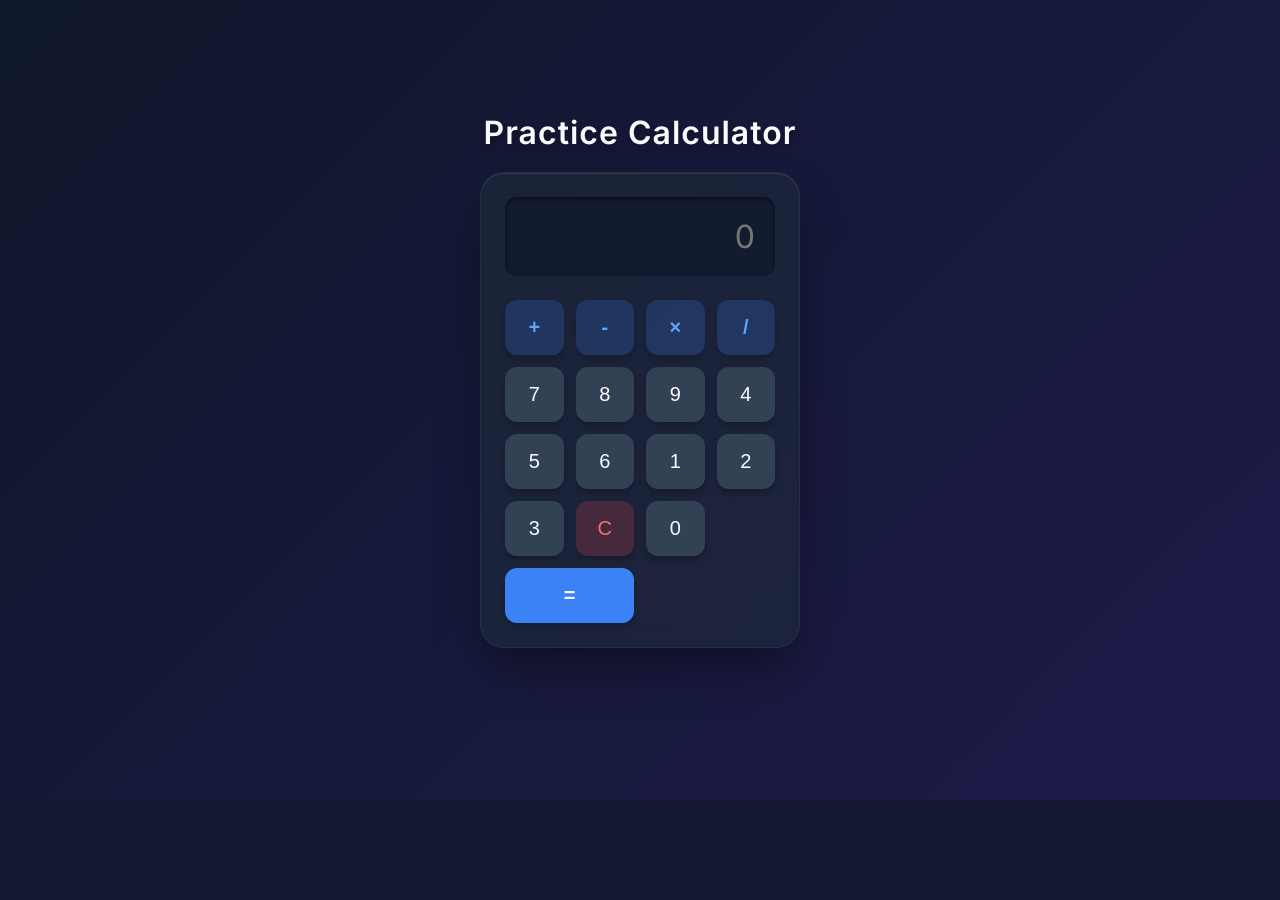
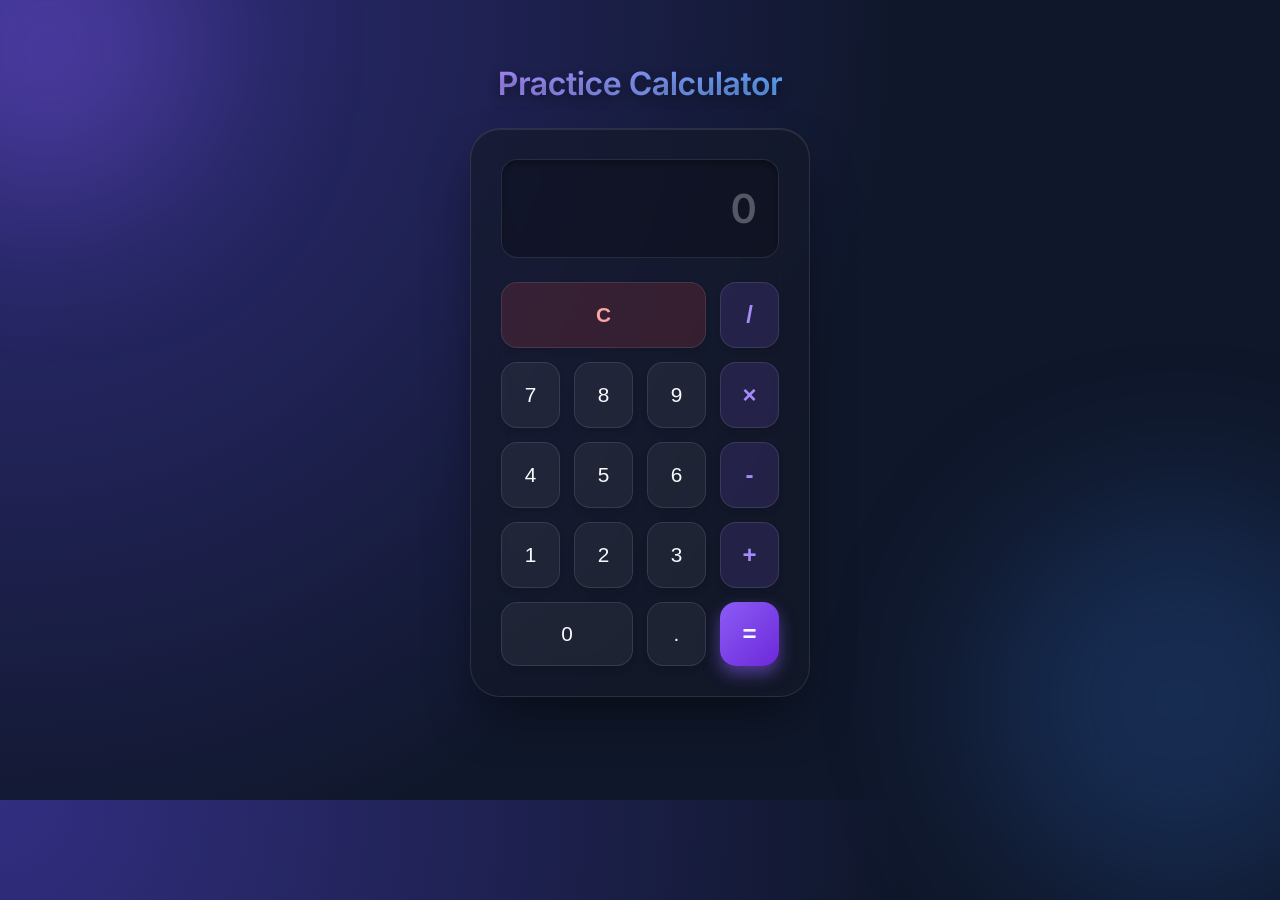
Before and after one commit to Nithin720-blip/calculator_app, a Flask app: page / in a window 1280 px wide; the page is wider, and only the part inside the window is pictured. Before the commit the page ends 800 px from the top of that part, so only its background shows below. Run offline with Flask 3, Linux system fonts and the light colour scheme.

Commit message:
second commit

```diff
--- a/static/style.css
+++ b/static/style.css
@@ -1,13 +1,15 @@
 :root {
     --bg-color: #0f172a;
-    --calc-bg: rgba(30, 41, 59, 0.7);
-    --btn-bg: #334155;
-    --btn-hover: #475569;
+    --calc-bg: rgba(20, 25, 40, 0.65);
+    --btn-bg: rgba(255, 255, 255, 0.05);
+    --btn-hover: rgba(255, 255, 255, 0.15);
     --text-primary: #f8fafc;
     --text-secondary: #94a3b8;
-    --accent: #3b82f6;
-    --accent-hover: #2563eb;
+    --accent: #8b5cf6;
+    --accent-hover: #7c3aed;
+    --accent-glow: rgba(139, 92, 246, 0.5);
     --danger: #ef4444;
+    --glass-border: rgba(255, 255, 255, 0.1);
 }
 
 * {
@@ -18,12 +20,37 @@
 
 body {
     font-family: 'Inter', sans-serif;
-    background: linear-gradient(135deg, var(--bg-color), #1e1b4b);
+    background: radial-gradient(circle at top left, #312e81, #0f172a 60%);
     color: var(--text-primary);
     min-height: 100vh;
     display: flex;
     justify-content: center;
     align-items: center;
+    overflow: hidden;
+}
+
+body::before, body::after {
+    content: '';
+    position: absolute;
+    border-radius: 50%;
+    filter: blur(80px);
+    z-index: -1;
+}
+
+body::before {
+    width: 300px;
+    height: 300px;
+    background: rgba(139, 92, 246, 0.3);
+    top: -100px;
+    left: -100px;
+}
+
+body::after {
+    width: 400px;
+    height: 400px;
+    background: rgba(59, 130, 246, 0.2);
+    bottom: -100px;
+    right: -100px;
 }
 
 .calculator-container {
@@ -34,85 +61,109 @@ body {
 }
 
 h1 {
-    font-weight: 600;
-    letter-spacing: 1px;
-    text-shadow: 0 4px 6px rgba(0,0,0,0.3);
+    font-weight: 700;
+    font-size: 2rem;
+    letter-spacing: -0.5px;
+    text-shadow: 0 4px 12px rgba(0,0,0,0.4);
+    background: linear-gradient(to right, #a78bfa, #60a5fa);
+    -webkit-background-clip: text;
+    -webkit-text-fill-color: transparent;
+    margin-bottom: 5px;
 }
 
 .calculator {
     background: var(--calc-bg);
-    backdrop-filter: blur(12px);
-    border-radius: 24px;
-    padding: 24px;
-    box-shadow: 0 25px 50px -12px rgba(0, 0, 0, 0.5), inset 0 1px 0 rgba(255,255,255,0.1);
-    border: 1px solid rgba(255,255,255,0.05);
-    width: 320px;
+    backdrop-filter: blur(20px);
+    -webkit-backdrop-filter: blur(20px);
+    border-radius: 30px;
+    padding: 30px;
+    box-shadow: 0 25px 50px -12px rgba(0, 0, 0, 0.5), inset 0 1px 1px var(--glass-border);
+    border: 1px solid var(--glass-border);
+    width: 340px;
+    position: relative;
 }
 
 #display {
     width: 100%;
-    background: rgba(15, 23, 42, 0.6);
-    border: none;
-    border-radius: 12px;
-    padding: 20px;
-    font-size: 2rem;
+    background: rgba(0, 0, 0, 0.2);
+    border: 1px solid var(--glass-border);
+    border-radius: 16px;
+    padding: 24px 20px;
+    font-size: 2.5rem;
     color: var(--text-primary);
     text-align: right;
     margin-bottom: 24px;
-    box-shadow: inset 0 2px 4px rgba(0,0,0,0.5);
+    box-shadow: inset 0 4px 6px rgba(0,0,0,0.3);
     font-family: 'Inter', monospace;
+    font-weight: 600;
+    letter-spacing: 1px;
+}
+
+#display::placeholder {
+    color: rgba(248, 250, 252, 0.3);
 }
 
 .buttons {
     display: grid;
     grid-template-columns: repeat(4, 1fr);
-    gap: 12px;
+    gap: 14px;
 }
 
 .btn {
-    border: none;
+    border: 1px solid var(--glass-border);
     background: var(--btn-bg);
     color: var(--text-primary);
-    font-size: 1.25rem;
-    padding: 16px;
-    border-radius: 12px;
+    font-size: 1.3rem;
+    font-weight: 500;
+    padding: 18px 0;
+    border-radius: 16px;
     cursor: pointer;
-    transition: all 0.2s ease;
-    box-shadow: 0 4px 6px rgba(0,0,0,0.2);
+    transition: all 0.25s cubic-bezier(0.4, 0, 0.2, 1);
+    box-shadow: 0 4px 6px rgba(0,0,0,0.1);
+    display: flex;
+    justify-content: center;
+    align-items: center;
 }
 
 .btn:hover {
     background: var(--btn-hover);
     transform: translateY(-2px);
+    box-shadow: 0 6px 12px rgba(0,0,0,0.2);
 }
 
 .btn:active {
-    transform: translateY(0);
+    transform: translateY(1px);
+    box-shadow: 0 2px 4px rgba(0,0,0,0.1);
 }
 
 .operator {
-    background: rgba(59, 130, 246, 0.2);
-    color: #60a5fa;
+    background: rgba(139, 92, 246, 0.15);
+    color: #a78bfa;
     font-weight: 600;
+    font-size: 1.5rem;
 }
 
 .operator:hover {
-    background: rgba(59, 130, 246, 0.3);
+    background: rgba(139, 92, 246, 0.3);
 }
 
 .equal {
-    grid-column: span 2;
-    background: var(--accent);
+    background: linear-gradient(135deg, var(--accent), #6d28d9);
     font-weight: 600;
+    font-size: 1.5rem;
+    box-shadow: 0 8px 16px var(--accent-glow);
+    border: none;
 }
 
 .equal:hover {
-    background: var(--accent-hover);
+    background: linear-gradient(135deg, #7c3aed, #5b21b6);
+    box-shadow: 0 10px 20px var(--accent-glow);
 }
 
 .clear {
-    background: rgba(239, 68, 68, 0.2);
-    color: #f87171;
+    background: rgba(239, 68, 68, 0.15);
+    color: #fca5a5;
+    font-weight: 600;
 }
 
 .clear:hover {
--- a/templates/index.html
+++ b/templates/index.html
@@ -13,25 +13,26 @@
         <div class="calculator">
             <input type="text" id="display" disabled placeholder="0">
             <div class="buttons">
-                <button class="btn operator" data-value="+">+</button>
-                <button class="btn operator" data-value="-">-</button>
-                <button class="btn operator" data-value="*">&times;</button>
+                <button class="btn clear" id="clear" style="grid-column: span 3;">C</button>
                 <button class="btn operator" data-value="/">/</button>
 
                 <button class="btn number" data-value="7">7</button>
                 <button class="btn number" data-value="8">8</button>
                 <button class="btn number" data-value="9">9</button>
+                <button class="btn operator" data-value="*">&times;</button>
 
                 <button class="btn number" data-value="4">4</button>
                 <button class="btn number" data-value="5">5</button>
                 <button class="btn number" data-value="6">6</button>
+                <button class="btn operator" data-value="-">-</button>
 
                 <button class="btn number" data-value="1">1</button>
                 <button class="btn number" data-value="2">2</button>
                 <button class="btn number" data-value="3">3</button>
+                <button class="btn operator" data-value="+">+</button>
 
-                <button class="btn clear" id="clear">C</button>
-                <button class="btn number" data-value="0">0</button>
+                <button class="btn number zero" data-value="0" style="grid-column: span 2;">0</button>
+                <button class="btn number" data-value=".">.</button>
                 <button class="btn equal" id="calculate">=</button>
             </div>
         </div>
```
